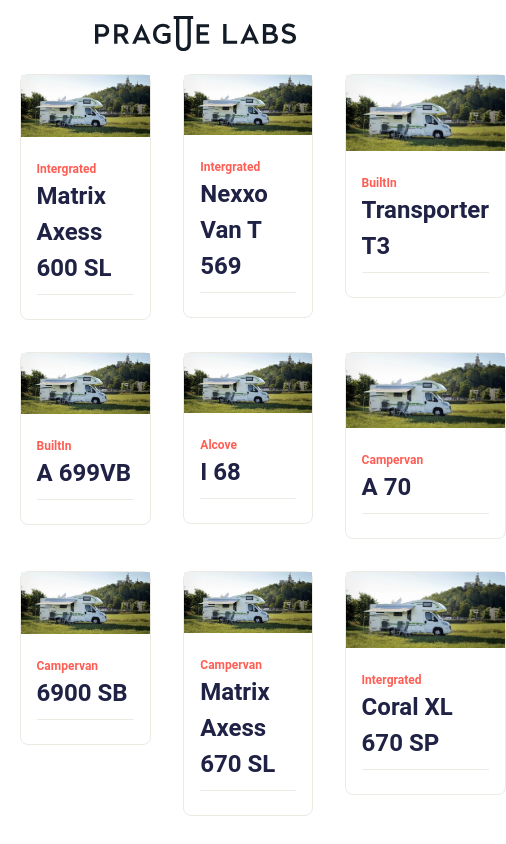
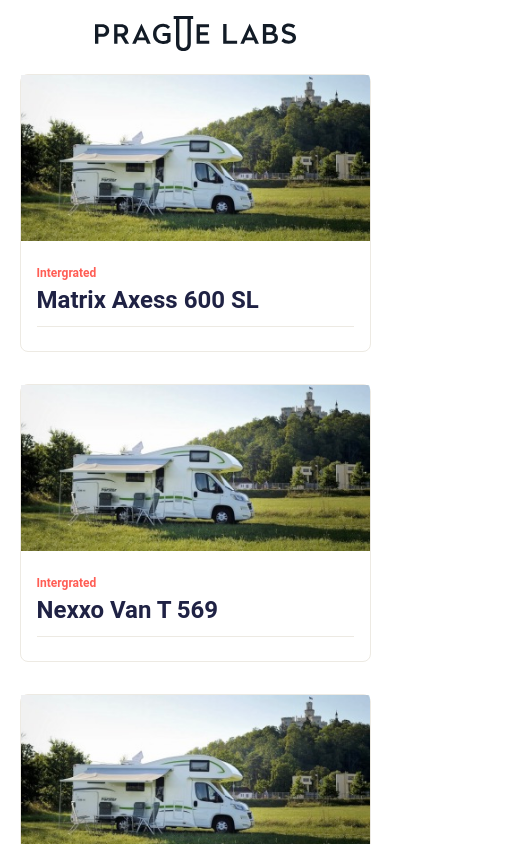
Before and after one commit to MartinaT85/pragueLabs, a Next.js app: page / in a window 390 px wide. Shown: the top 844 px of the page, 506 px wide, since content can reach past the window. Built offline with nearby package versions, Linux system fonts and the light colour scheme.

Commit message:
mobile view grid fix

```diff
--- a/styles/globals.css
+++ b/styles/globals.css
@@ -85,19 +85,22 @@
   align-items: center;
 }
 
-.logo {
-  padding: 1rem 0;
-}
-
 .grid {
   width: 100%;
   display: grid;
-  grid-template-columns: repeat(3, 1fr);
+  grid-template-columns: auto;
   gap: 2rem;
+}
+
+.logo {
+  padding: 1rem 0;
 }
 
 @media screen and (min-width: 400px) {
   .wrapper {
     align-items: flex-start;
   }
+  .grid {
+    grid-template-columns: repeat(3, 1fr);
+  }
 }
```
